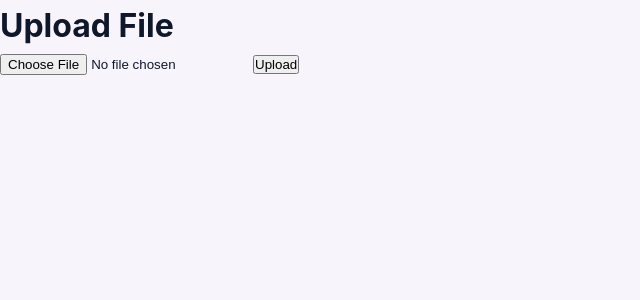
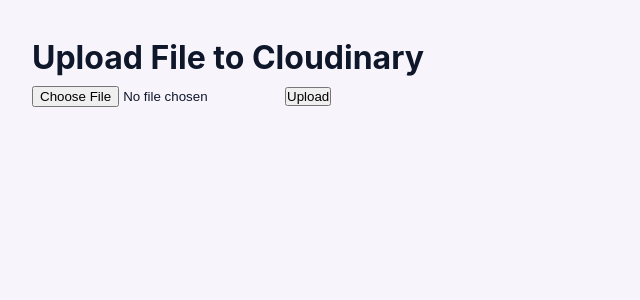
Before and after one commit to YUVASREE-hackathon/Summer-internship, a Next.js app: page /upload in a window 1280 px wide. Shown: the top 300 px of the page, without its empty margins (0-640 px from the left). Built offline with nearby package versions, Linux system fonts and the light colour scheme.

Commit message:
Update upload.js

```diff
--- a/pages/upload.js
+++ b/pages/upload.js
@@ -1,7 +1,5 @@
 // pages/upload.js
 import { useState } from "react";
-import { storage } from "../firebase";
-import { ref, uploadBytes, getDownloadURL } from "firebase/storage";
 
 export default function UploadPage() {
   const [file, setFile] = useState(null);
@@ -9,19 +7,33 @@
 
   const handleUpload = async () => {
     if (!file) return;
-    const fileRef = ref(storage, `uploads/${file.name}`);
-    await uploadBytes(fileRef, file);
-    const downloadUrl = await getDownloadURL(fileRef);
-    setUrl(downloadUrl);
-    alert("Upload Successful!");
+    const formData = new FormData();
+    formData.append("file", file);
+    formData.append("upload_preset", "unsigned_upload"); // use your preset name
+
+    const res = await fetch(
+      "https://api.cloudinary.com/v1_1/dqocknci4/image/upload",
+      {
+        method: "POST",
+        body: formData,
+      }
+    );
+
+    const data = await res.json();
+    setUrl(data.secure_url);
+    alert("Upload successful!");
   };
 
   return (
-    <div>
-      <h1>Upload File</h1>
-      <input type="file" onChange={e => setFile(e.target.files[0])} />
+    <div style={{ padding: "2rem" }}>
+      <h1>Upload File to Cloudinary</h1>
+      <input type="file" onChange={(e) => setFile(e.target.files[0])} />
       <button onClick={handleUpload}>Upload</button>
-      {url && <p>File URL: <a href={url}>{url}</a></p>}
+      {url && (
+        <p>
+          File uploaded: <a href={url} target="_blank" rel="noreferrer">{url}</a>
+        </p>
+      )}
     </div>
   );
 }
```
